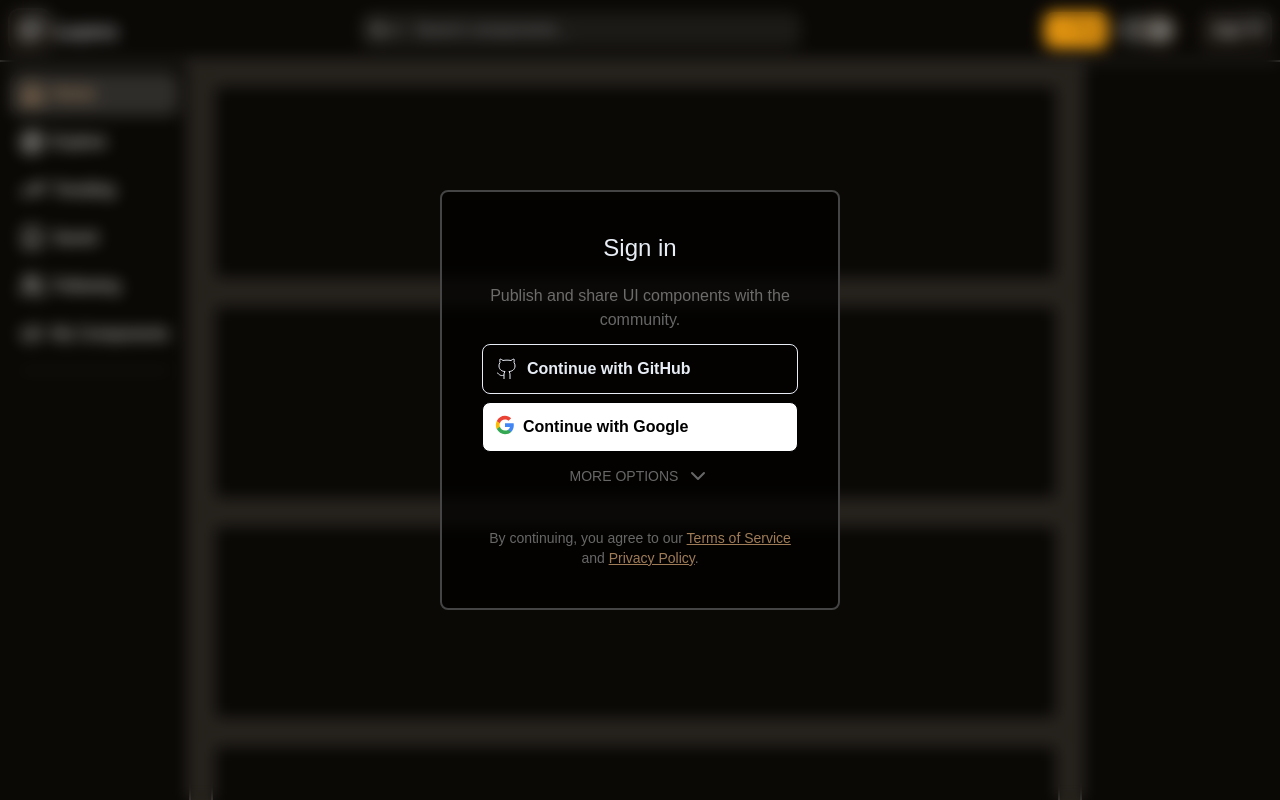
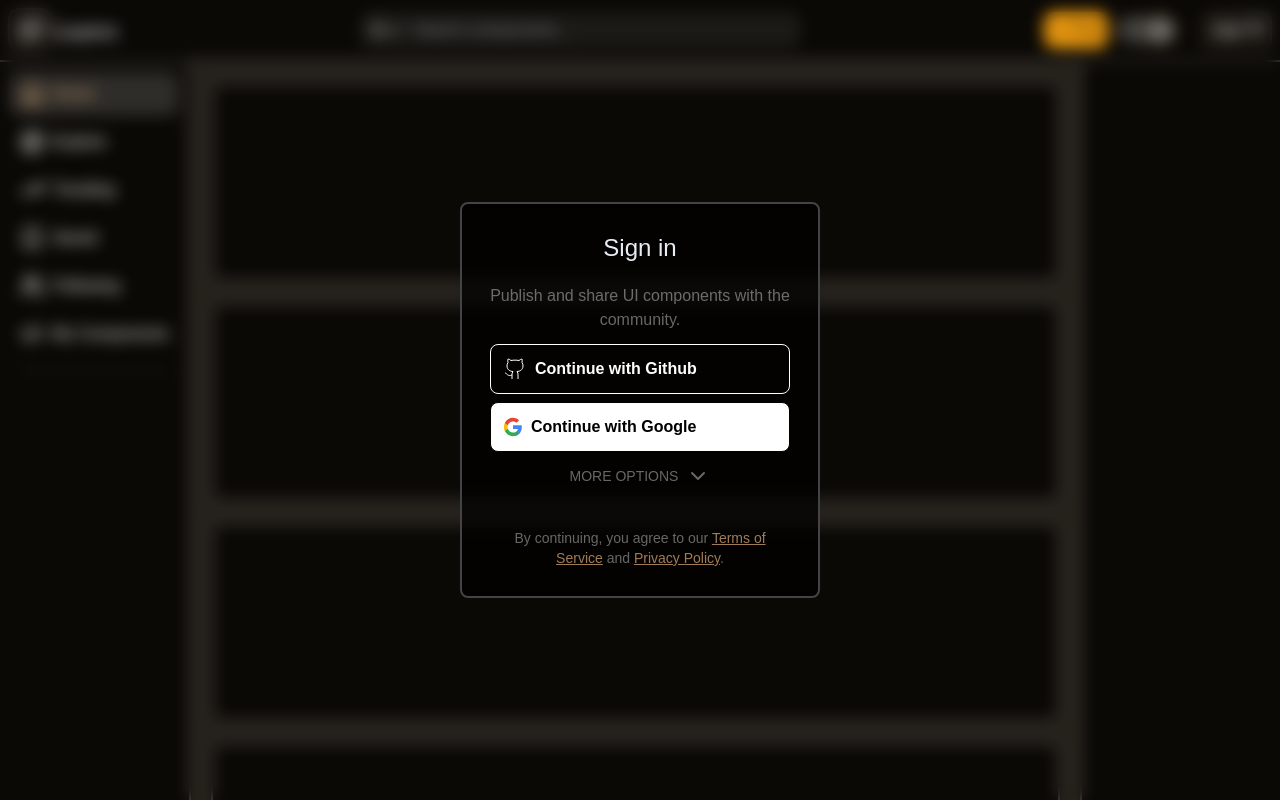
Before and after one commit to klabruben3/layers, a Next.js app: page / in a window 1280 px wide. Both pictures are taken after a click on the button "Sign In". Built offline with nearby package versions, Linux system fonts and the light colour scheme.

Commit message:
Sign in card update

```diff
--- a/src/components/features/LoginCard.tsx
+++ b/src/components/features/LoginCard.tsx
@@ -2,11 +2,14 @@
 
 import { useLoginContext } from "@/contexts";
 import { AnimatePresence, motion } from "motion/react";
-import { GitHub, Google } from "../icons";
-import { ChevronDown } from "lucide-react";
+import { ChevronDown, ChevronUp } from "lucide-react";
+import { LoginButton } from "../ui";
+import { providers } from "@/data/providers";
+import { useState } from "react";
 
 export default function LoginCard() {
   const { showLogin, setShowLogin } = useLoginContext();
+  const [showMore, setShowMore] = useState(false);
   return (
     <AnimatePresence>
       {showLogin && (
@@ -27,7 +30,7 @@
               transform: { type: "spring", stiffness: 300, damping: 20 },
               opacity: { duration: 0.2 },
             }}
-            className="w-100 z-1 border-2 border-[var(--gray)] p-10 rounded-lg bg-foreground/70"
+            className="w-90 z-1 border-2 border-[var(--gray)] p-7 rounded-lg bg-foreground/70"
           >
             <div className="flex flex-col items-center mb-3 gap-5">
               <span className="text-2xl">Sign in</span>
@@ -35,23 +38,34 @@
                 Publish and share UI components with the community.
               </p>
             </div>
-            <div className="flex flex-col gap-2 font-bold mb-3">
-              <button className="cursor-pointer w-full flex items-center gap-2 rounded-lg p-3 border">
-                <GitHub />
-                <span>Continue with GitHub</span>
-              </button>
-              <button className="cursor-pointer w-full flex gap-2 rounded-lg p-3 border bg-white text-black">
-                <Google />
-                <span>Continue with Google</span>
-              </button>
+            <div className="flex flex-col gap-2 mb-3">
+              <LoginButton provider={providers.github} className="text-white" />
+              <LoginButton
+                provider={providers.google}
+                className="bg-white text-black"
+              />
             </div>
-            <button className="flex items-center gap-2 uppercase group cursor-pointer text-white/40 text-sm mx-auto mb-10">
+            <button
+              onClick={() => setShowMore(!showMore)}
+              className="flex items-center gap-2 uppercase group cursor-pointer text-white/40 text-sm mx-auto mb-3"
+            >
               <span className="group-hover:text-white transition-[color] duration-100 ease-out">
-                More options
+                {showMore ? "Less" : "More"} options
               </span>
-              <ChevronDown className="group-active:text-white group-active:translate-y-1 transition-transform duration-100 ease-out" />
+              {showMore ? (
+                <ChevronUp className="group-active:text-white group-active:translate-y-1 transition-transform duration-100 ease-out" />
+              ) : (
+                <ChevronDown className="group-active:text-white group-active:translate-y-1 transition-transform duration-100 ease-out" />
+              )}
             </button>
-            <p className="text-center text-white/40 text-sm">
+            {showMore && (
+              <div className="flex flex-col gap-2">
+                <LoginButton provider={providers.discord} />
+                <LoginButton provider={providers.gitlab} />
+                <LoginButton provider={providers.microsoft} />
+              </div>
+            )}
+            <p className="text-center text-white/40 text-sm mt-10">
               By continuing, you agree to our{" "}
               <a className="hover:text-primary text-primary/75 active:text-white">
                 Terms of Service
--- /dev/null
+++ b/src/components/icons/Discord.tsx
@@ -0,0 +1,13 @@
+export default function Discord() {
+  return (
+    <svg
+      xmlns="http://www.w3.org/2000/svg"
+      width="16"
+      height="16"
+      fill="currentColor"
+      viewBox="0 0 16 16"
+    >
+      <path d="M13.545 2.907a13.2 13.2 0 0 0-3.257-1.011.05.05 0 0 0-.052.025c-.141.25-.297.577-.406.833a12.2 12.2 0 0 0-3.658 0 8 8 0 0 0-.412-.833.05.05 0 0 0-.052-.025c-1.125.194-2.22.534-3.257 1.011a.04.04 0 0 0-.021.018C.356 6.024-.213 9.047.066 12.032q.003.022.021.037a13.3 13.3 0 0 0 3.995 2.02.05.05 0 0 0 .056-.019q.463-.63.818-1.329a.05.05 0 0 0-.01-.059l-.018-.011a9 9 0 0 1-1.248-.595.05.05 0 0 1-.02-.066l.015-.019q.127-.095.248-.195a.05.05 0 0 1 .051-.007c2.619 1.196 5.454 1.196 8.041 0a.05.05 0 0 1 .053.007q.121.1.248.195a.05.05 0 0 1-.004.085 8 8 0 0 1-1.249.594.05.05 0 0 0-.03.03.05.05 0 0 0 .003.041c.24.465.515.909.817 1.329a.05.05 0 0 0 .056.019 13.2 13.2 0 0 0 4.001-2.02.05.05 0 0 0 .021-.037c.334-3.451-.559-6.449-2.366-9.106a.03.03 0 0 0-.02-.019m-8.198 7.307c-.789 0-1.438-.724-1.438-1.612s.637-1.613 1.438-1.613c.807 0 1.45.73 1.438 1.613 0 .888-.637 1.612-1.438 1.612m5.316 0c-.788 0-1.438-.724-1.438-1.612s.637-1.613 1.438-1.613c.807 0 1.451.73 1.438 1.613 0 .888-.631 1.612-1.438 1.612" />
+    </svg>
+  );
+}
--- a/src/components/icons/GitHub.tsx
+++ b/src/components/icons/GitHub.tsx
@@ -1,4 +1,4 @@
-export default function GitHub() {
+export default function Github() {
   return (
     <svg
       xmlns="http://www.w3.org/2000/svg"
--- /dev/null
+++ b/src/components/icons/Gitlab.tsx
@@ -0,0 +1,14 @@
+export default function Gitlab() {
+  return (
+    <svg
+      xmlns="http://www.w3.org/2000/svg"
+      width="24"
+      height="24"
+      viewBox="0 0 24 24"
+      fill="none"
+      stroke="currentColor"
+    >
+      <path d="m22 13.29-3.33-10a.42.42 0 0 0-.14-.18.38.38 0 0 0-.22-.11.39.39 0 0 0-.23.07.42.42 0 0 0-.14.18l-2.26 6.67H8.32L6.1 3.26a.42.42 0 0 0-.1-.18.38.38 0 0 0-.26-.08.39.39 0 0 0-.23.07.42.42 0 0 0-.14.18L2 13.29a.74.74 0 0 0 .27.83L12 21l9.69-6.88a.71.71 0 0 0 .31-.83Z" />
+    </svg>
+  );
+}
--- /dev/null
+++ b/src/components/icons/Microsoft.tsx
@@ -0,0 +1,10 @@
+export default function Microsoft(props: React.SVGProps<SVGSVGElement>) {
+  return (
+    <svg viewBox="0 0 24 24" aria-hidden="true" {...props}>
+      <rect x="1" y="1" width="10" height="10" fill="#F25022" />
+      <rect x="13" y="1" width="10" height="10" fill="#7FBA00" />
+      <rect x="1" y="13" width="10" height="10" fill="#00A4EF" />
+      <rect x="13" y="13" width="10" height="10" fill="#FFB900" />
+    </svg>
+  );
+}
--- a/src/components/icons/index.ts
+++ b/src/components/icons/index.ts
@@ -1,2 +1,5 @@
 export { default as Google } from "./Google";
-export { default as GitHub } from "./GitHub";
+export { default as Github } from "./Github";
+export { default as Gitlab } from "./Gitlab";
+export { default as Discord } from "./Discord";
+export { default as Microsoft } from "./Microsoft";
--- a/src/components/layout/SideBars.tsx
+++ b/src/components/layout/SideBars.tsx
@@ -9,7 +9,7 @@
 
 function LeftSideBar() {
   const device = useMediaQuery();
-  const triggerRef = useRef<HTMLButtonElement | null>(null);
+  const triggerRef = useRef<HTMLDivElement | null>(null);
   const sidebarRef = useRef<HTMLElement | null>(null);
   const [navState, setNavState] = useState<NavProp>("closed");
   const [extend, setExtend] = useState(false);
@@ -59,7 +59,7 @@
   return (
     <>
       {device == "mobile" && (
-        <button
+        <div
           ref={triggerRef}
           className="z-5 absolute left-0 top-0 w-3 h-full"
         />
--- /dev/null
+++ b/src/components/ui/LoginButton.tsx
@@ -0,0 +1,24 @@
+"use client";
+
+import { logIn } from "@/lib/auth/actions";
+import { ProviderProp } from "@/types";
+
+export default function LoginButton({
+  provider,
+  className,
+}: {
+  provider: ProviderProp;
+  className?: string;
+}) {
+  return (
+    <button
+      onClick={() => logIn(provider.provider, "/")}
+      className={`${className} cursor-pointer w-full flex items-center gap-2 rounded-lg p-3 border font-bold`}
+    >
+      <provider.icon width={20} />
+      <span>
+        Continue with <span className="capitalize">{provider.name}</span>
+      </span>
+    </button>
+  );
+}
--- a/src/components/ui/index.ts
+++ b/src/components/ui/index.ts
@@ -1,2 +1,3 @@
 export { default as usePointerReveal } from "./PointerReveal";
 export { default as Button } from "./Button";
+export { default as LoginButton } from "./LoginButton";
--- /dev/null
+++ b/src/data/providers.ts
@@ -0,0 +1,14 @@
+import { Discord, Github, Gitlab, Google, Microsoft } from "@/components/icons";
+import { ProviderInfo } from "@/types";
+
+export const providers: ProviderInfo = {
+  google: { icon: Google, name: "google", provider: "google" },
+  github: { icon: Github, name: "github", provider: "github" },
+  gitlab: { icon: Gitlab, name: "gitlab", provider: "gitlab" },
+  discord: { icon: Discord, name: "discord", provider: "discord" },
+  microsoft: {
+    icon: Microsoft,
+    name: "microsoft",
+    provider: "microsoft-entra-id",
+  },
+};
--- a/src/types.ts
+++ b/src/types.ts
@@ -1,5 +1,20 @@
 import { LucideIcon } from "lucide-react";
-import { Dispatch, SetStateAction } from "react";
+import { ComponentType, Dispatch, SetStateAction, SVGProps } from "react";
+
+export type ProviderName =
+  | "google"
+  | "github"
+  | "gitlab"
+  | "discord"
+  | "microsoft";
+export type ProviderProp = {
+  icon: ComponentType<SVGProps<SVGSVGElement>>;
+  provider: Provider;
+  name: ProviderName;
+};
+export type ProviderInfo = {
+  [key in ProviderName]: ProviderProp;
+};
 
 export type Children = { children: React.ReactNode };
 export type ContextState<T> = {
```
